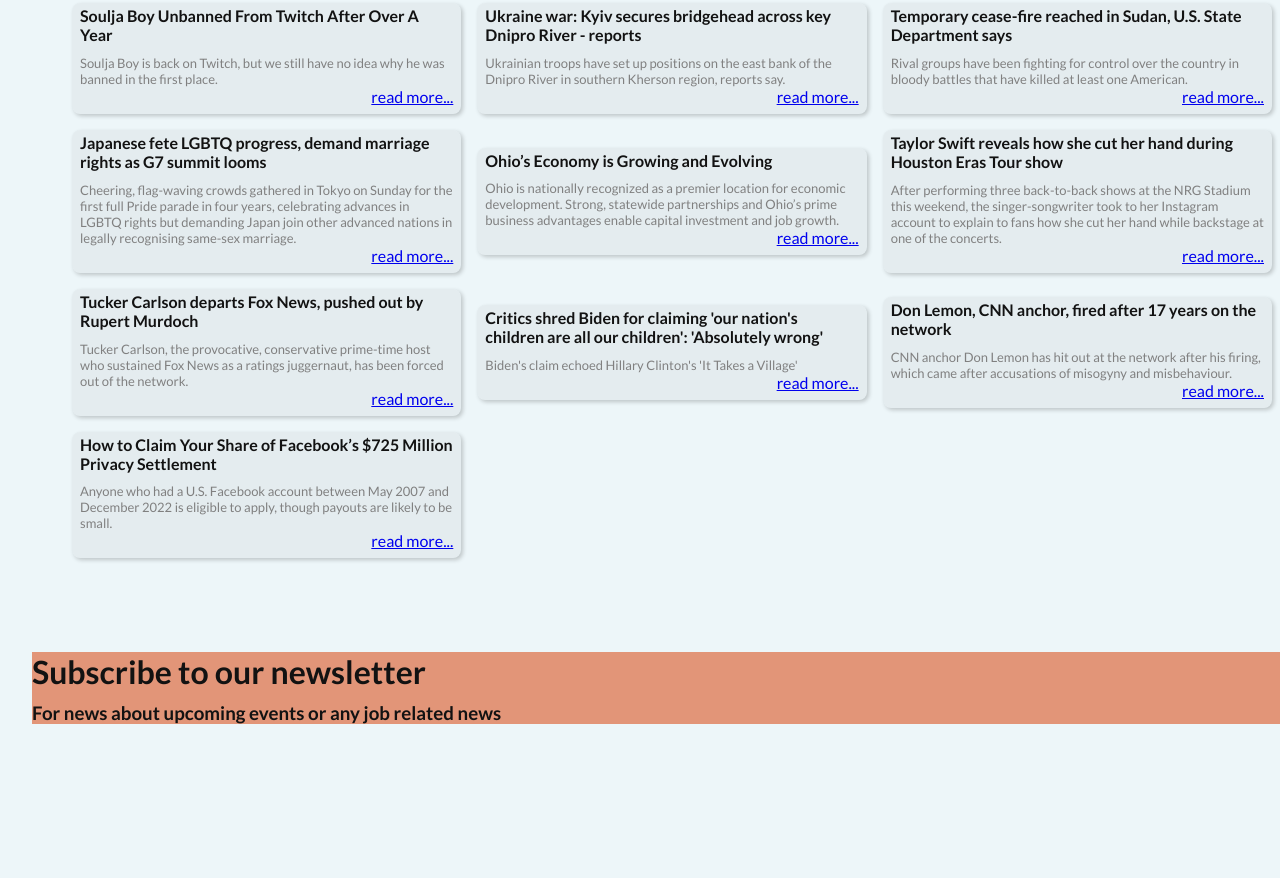
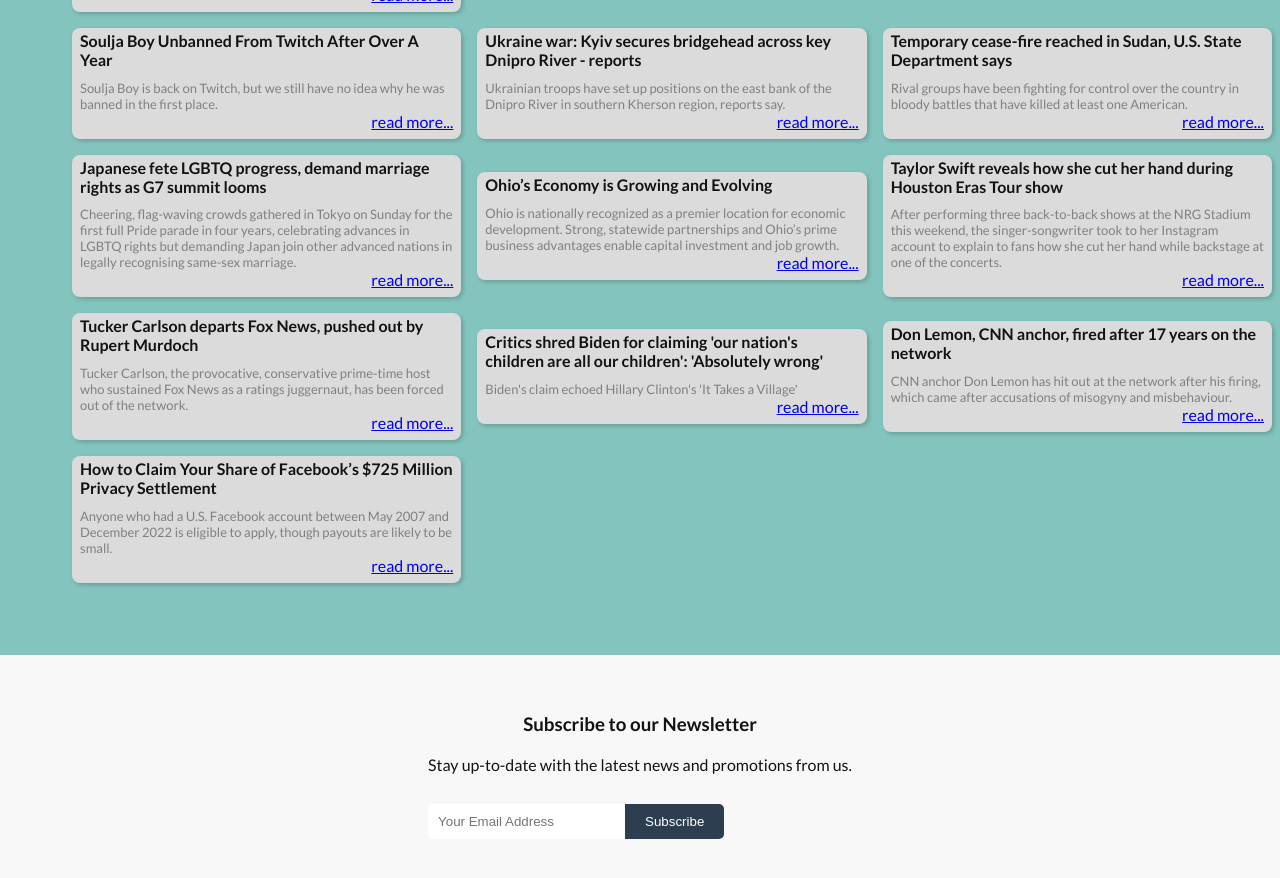
Before and after one commit to derron-ward/CareerChoiceExplorer, a React (Vite) app: page /events in a window 1280 px wide. Shown: the part 960-1838 px from the top of the page. Before the commit the page ends 1710 px from the top, so only its background shows below. Built offline with nearby package versions, Linux system fonts and the light colour scheme.

Commit message:
first add

```diff
--- a/src/components/Home.css
+++ b/src/components/Home.css
@@ -19,9 +19,7 @@
   }
 
   .header {
-    text-align: center;
-    color: #E29578;
-    margin-top: 2.5%;
+
   }
   body {
     background-color: #EDF6F9;
@@ -61,6 +59,7 @@
     margin-left: 2.5%;
     margin-right: 2.5%;
     height: 750px;
+    margin-top: 2.5%;
   }
   .mainbody {
     font-size: 20px;
--- a/src/components/footerMain.css
+++ b/src/components/footerMain.css
@@ -1,12 +1,52 @@
-.subscribeBox {
-    background-color: #E29578;
+.footer {
+    background-color: #f8f8f8;
+    padding: 40px 0;
+    display: flex;
+    justify-content: center;
+    align-items: center;
+    flex-direction: column;
+    text-align: center;
+  }
+
+  .footer h3 {
+    margin-bottom: 20px;
+  }
+
+  .footer p {
+    margin-bottom: 30px;
+  }
+
+  .footer form {
+    display: flex;
+  }
+
+  .footer input[type="email"] {
     width: 100%;
-    bottom: 0px;
-    margin-left: 2.5%;
-    margin-right: 2.5%;
-}
+    padding: 10px;
+    border-radius: 5px 0 0 5px;
+    border: none;
+  }
 
-.subscribetext {
-    margin-bottom: 2%;
-    margin-top: -10px;
-}
+  .footer button[type="submit"] {
+    background-color: #2c3e50;
+    color: #fff;
+    padding: 10px 20px;
+    border-radius: 0 5px 5px 0;
+    border: none;
+    cursor: pointer;
+  }
+
+  @media (max-width: 768px) {
+    .footer form {
+      flex-direction: column;
+    }
+
+    .footer input[type="email"] {
+      margin-bottom: 10px;
+      border-radius: 5px;
+    }
+
+    .footer button[type="submit"] {
+      border-radius: 5px;
+    }
+  }
--- a/src/components/footerMain.jsx
+++ b/src/components/footerMain.jsx
@@ -1,13 +1,27 @@
 import React from 'react'
-import './FooterMain.css'
+import './footerMain.css'
 
 function FooterMain() {
   return (
-    <div className="subscribeBox">
-      <h1 className="subscribe">Subscribe to our newsletter</h1>
-      <h3 class="subscribetext">For news about upcoming events or any job related news</h3>
+    <footer class="footer">
+  <div class="container">
+    <div class="row">
+      <div class="col-md-6">
+        <h3>Subscribe to our Newsletter</h3>
+        <p>Stay up-to-date with the latest news and promotions from us.</p>
+      </div>
+      <div class="col-md-6">
+        <form action="#" method="post">
+          <div class="form-group">
+            <input type="email" class="form-control" name="email" placeholder="Your Email Address" required></input>
+          </div>
+          <button type="submit" class="btn btn-primary">Subscribe</button>
+        </form>
+      </div>
     </div>
-  )
+  </div>
+</footer>
+  );
 }
 
 export default FooterMain
--- a/src/pages/Events.css
+++ b/src/pages/Events.css
@@ -8,10 +8,15 @@
     box-sizing: border-box;
     -webkit-box-sizing: border-box;
     -moz-box-sizing: border-box;
+    background-color: #83c5BE;
 }
 
 #header {
     text-align: center;
+    background-color: #DBDBDB;
+    padding-top: 1%;
+    padding-bottom: 1%;
+    box-shadow: 4px 4px 6px rgba(0, 0, 0, .2);
 }
 
 #salary-card {
@@ -26,13 +31,13 @@
     padding: 8px;
     margin: 8px;
     border-radius: 8px;
-    background-color: var(--background-overlay);
+    background-color: #DBDBDB;
     box-shadow: 2px 2px 4px rgba(0, 0, 0, .2);
     transition: all 0.2s ease;
 }
 
 #salary-card:hover {
-    background-color: var(--background-overlay-hover);
+    background-color: #ECDF81;
     box-shadow: 4px 4px 6px rgba(0, 0, 0, .2);
 }
 
--- a/src/pages/Home.jsx
+++ b/src/pages/Home.jsx
@@ -15,12 +15,13 @@ function Home() {
       <div className="left-column">
           <div class="mainBody">
           <h2 class ="MainBodyTitle">What does your future look like?</h2>
-          <p class="mainBodyParagraph">Choosing a good career is one of the most important decisions a person can make in their life. A career is more than just a job; it's a long-term commitment that can have a profound impact on an individual's happiness, financial stability, and overall well-being. Making a wise career choice can help someone achieve their professional goals and allow them to pursue their passions, while also providing financial security and a sense of fulfillment. On the other hand, a poor career choice can lead to dissatisfaction, stress, and even financial hardship. Therefore, it's crucial for individuals to carefully consider their interests, strengths, and values when selecting a career path that aligns with their long-term goals and aspirations.</p>
+          <h3>A career is more than just a job</h3>
+          <p class="mainBodyParagraph">Choosing a good career is one of the most important decisions a person can make in their life. A career is a long-term commitment that can have a profound impact on an individual's happiness, financial stability, and overall well-being. Making a wise career choice can help someone achieve their professional goals and allow them to pursue their passions, while also providing financial security and a sense of fulfillment. On the other hand, a poor career choice can lead to dissatisfaction, stress, and even financial hardship. Therefore, it's crucial for individuals to carefully consider their interests, strengths, and values when selecting a career path that aligns with their long-term goals and aspirations.</p>
         </div>
       </div>
       <div className="right-column">
         <img class="JobSearchImage" src={jobImage} alt="My image"></img>
-        <h3 class="JobSearchTitle">Search for Careers bby Job Title, Industry, Degree or Use Keywords</h3>
+        <h3 class="JobSearchTitle">Search for Careers by Job Title, Industry, Degree or Use Keywords</h3>
         <form class="searchForm"><input type="text" placeholder="Search Job Here"/>
         <button class="searchButton">Search</button>
         </form>
--- a/src/pages/Questionnaire.css
+++ b/src/pages/Questionnaire.css
@@ -1,20 +1,32 @@
 #questionnaire-page {
     display: flex;
     flex-direction: row;
-    width: 100%;
+    width: 95%;
+    background-color: #83C5BE;
+    margin-left: 2.5%;
+    margin-top: 2.5%;
 }
-
+#left-section h1 {
+    display: block;
+}
 #left-section {
-    display: flex;
+    display: block;
     flex-direction: column;
     align-items: center;
     width: 50%;
     padding: 32px;
+    align-items: center;
 }
 
 #description {
     align-self: flex-start;
     font-size: x-large;
+}
+.questionImage {
+    width: 25%;
+    display: block;
+    margin: 0 auto;
+
 }
 
 #right-section {
@@ -23,6 +35,12 @@
     align-items: center;
     width: 50%;
     padding: 32px;
+    background-color: #006D77;
+}
+
+.questionnaireTitle {
+    text-align: center;
+    margin-left: 25%;
 }
 
 #line {
@@ -42,7 +60,7 @@
     display: flex;
     flex-direction: column;
     align-items: start;
-    width: 50%;
+    width: 90%;
     padding: 32px;
 }
 
@@ -51,18 +69,22 @@
     align-self: left;
     border-left: -20px;
     margin: 5px;
+    color: #EDF6F9;
+
+
 }
 
 .answers {
     display: flex;
-    margin: 5px;
     border-left: -50px;
+    color: #EDF6F9;
 
 
 }
 
 .questions {
     font-size: large;
+    color: #EDF6F9;
 }
 
 #submit {
--- a/src/pages/Questionnaire.jsx
+++ b/src/pages/Questionnaire.jsx
@@ -1,10 +1,13 @@
 import React from 'react'
 import './Questionnaire.css'
+import QuestionImage from '../assets/QuestionnairePhoto.jpg';
 
 function Questionnaire() {
   return (
+
     <div id='questionnaire-page'>
       <div id='left-section'>
+<img class="questionImage" src={QuestionImage} alt="My image"></img>
         <h1> About this questionnaire</h1>
         <p id='description'>
             This questionnaire was designed to help us get a better understanding of your personality, work ethic,
```
Also changed, not shown: src/assets/QuestionnairePhoto.jpg (added), src/assets/homePic.jpg (added).
